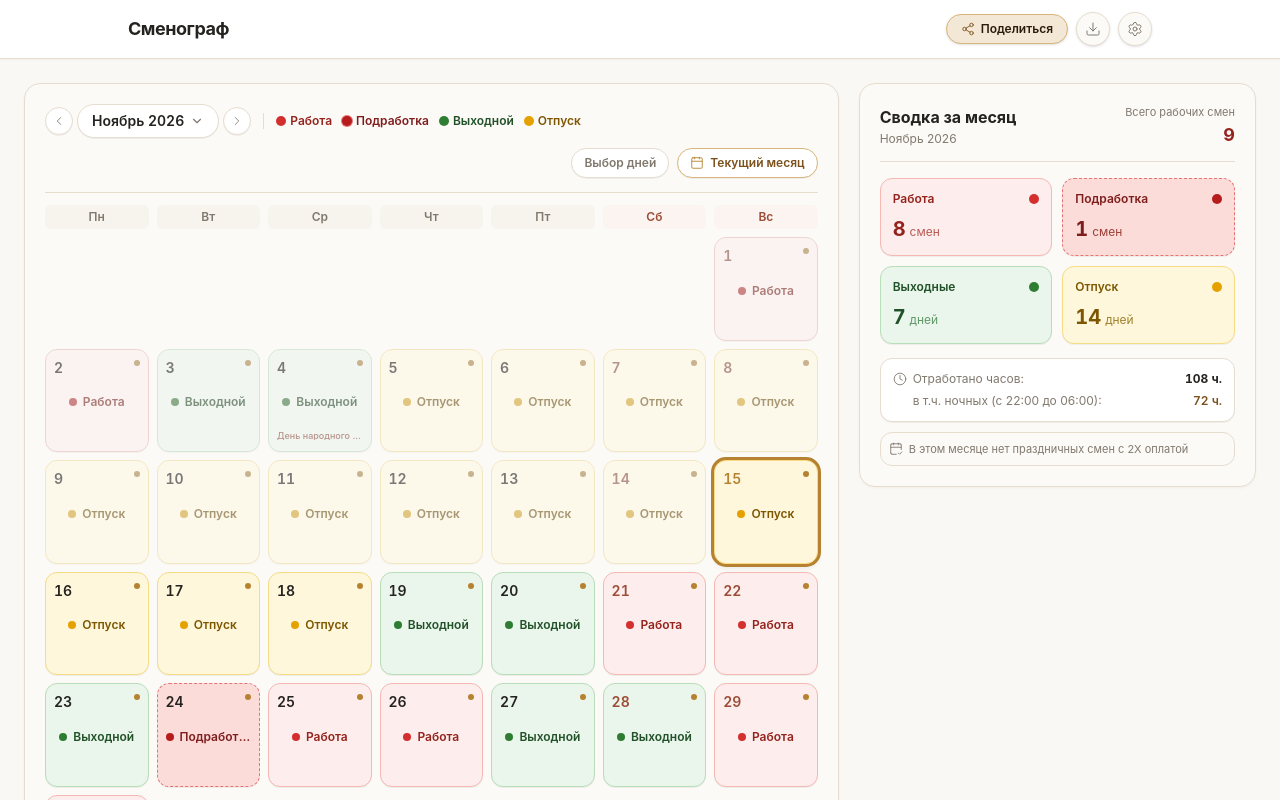
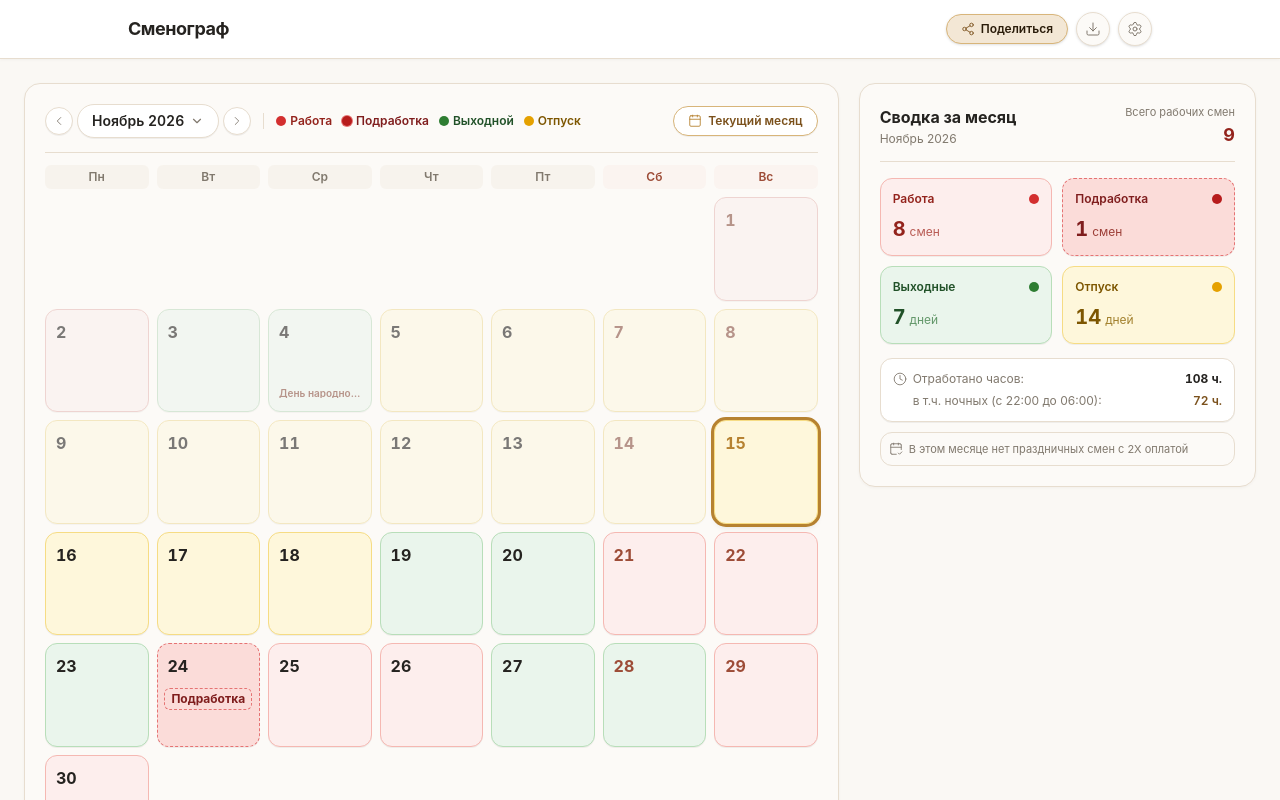
Before and after one commit to antajl/tabelium, a React (Vite) app: page / in a window 1280 px wide. Shown: the top 800 px of the page. Built offline with nearby package versions, Linux system fonts and the light colour scheme.

Commit message:
style: remove text clutter and dots from day cells, remove range mode button, rely on square colors

```diff
--- a/src/components/CalendarGrid.tsx
+++ b/src/components/CalendarGrid.tsx
@@ -43,11 +43,10 @@ export const CalendarGrid: React.FC<CalendarGridProps> = ({
   const firstDayOfWeek = days.length > 0 ? days[0].dayOfWeek : 1;
   const blankDaysCount = firstDayOfWeek - 1;
 
-  // Range Selection State (drag or click-tap)
+  // Range Selection State (click-and-drag or tap)
   const [rangeAnchor, setRangeAnchor] = useState<string | null>(null);
   const [rangeTarget, setRangeTarget] = useState<string | null>(null);
   const [isMouseDown, setIsMouseDown] = useState<boolean>(false);
-  const [isRangeMode, setIsRangeMode] = useState<boolean>(false);
 
   const rangeMin =
     rangeAnchor && rangeTarget
@@ -98,25 +97,10 @@ export const CalendarGrid: React.FC<CalendarGridProps> = ({
     if (isReadOnly) return;
     if (isMouseDown) {
       setIsMouseDown(false);
-      if (rangeAnchor === day.dateStr && !isRangeMode) {
-        // Single click -> open DayModal
+      if (rangeAnchor === day.dateStr) {
+        // Single click without drag -> open DayModal
         clearRange();
         onSelectDay(day);
-      }
-    }
-  };
-
-  const handleCellClick = (day: DayShiftInfo) => {
-    if (isReadOnly) {
-      onSelectDay(day);
-      return;
-    }
-    if (isRangeMode) {
-      if (!rangeAnchor) {
-        setRangeAnchor(day.dateStr);
-        setRangeTarget(day.dateStr);
-      } else {
-        setRangeTarget(day.dateStr);
       }
     }
   };
@@ -137,7 +121,7 @@ export const CalendarGrid: React.FC<CalendarGridProps> = ({
 
   return (
     <div className="bg-[#fcfaf7] rounded-2xl border border-[#e7ddcf] p-3 sm:p-5 shadow-[0_1px_3px_rgba(45,30,15,0.04)]">
-      {/* Single Horizontal Toolbar Line (CoursingStats / Procursus pattern) */}
+      {/* Single Horizontal Toolbar Line */}
       <div className="flex flex-wrap items-center justify-between gap-2.5 pb-3.5 mb-3 border-b border-[#e7ddcf]">
         {/* Left: Navigation, Dropdown, Divider, Inline Legend */}
         <div className="flex items-center gap-2 flex-wrap">
@@ -145,7 +129,7 @@ export const CalendarGrid: React.FC<CalendarGridProps> = ({
           <div className="flex items-center gap-1">
             <button
               onClick={onPrevMonth}
-              className="p-1.5 rounded-full bg-white hover:bg-[#f7f2ea] text-[#81796e] hover:text-[#252320] border border-[#e7ddcf] transition shadow-2xs active:scale-95"
+              className="p-1.5 rounded-full bg-white hover:bg-[#f7f2ea] text-[#81796e] hover:text-[#252320] border border-[#e7ddcf] transition shadow-2xs active:scale-95 cursor-pointer"
               title="Предыдущий месяц"
             >
               <ChevronLeft className="w-3.5 h-3.5" strokeWidth={1.5} />
@@ -160,7 +144,7 @@ export const CalendarGrid: React.FC<CalendarGridProps> = ({
 
             <button
               onClick={onNextMonth}
-              className="p-1.5 rounded-full bg-white hover:bg-[#f7f2ea] text-[#81796e] hover:text-[#252320] border border-[#e7ddcf] transition shadow-2xs active:scale-95"
+              className="p-1.5 rounded-full bg-white hover:bg-[#f7f2ea] text-[#81796e] hover:text-[#252320] border border-[#e7ddcf] transition shadow-2xs active:scale-95 cursor-pointer"
               title="Следующий месяц"
             >
               <ChevronRight className="w-3.5 h-3.5" strokeWidth={1.5} />
@@ -193,33 +177,15 @@ export const CalendarGrid: React.FC<CalendarGridProps> = ({
           </div>
         </div>
 
-        {/* Right: Actions */}
+        {/* Right: Today Button */}
         <div className="flex items-center gap-2 ml-auto">
-          {!isReadOnly && (
-            <button
-              type="button"
-              onClick={() => {
-                setIsRangeMode(!isRangeMode);
-                clearRange();
-              }}
-              className={`inline-flex items-center gap-1 px-3 py-1.5 rounded-full text-xs font-semibold border transition shadow-2xs active:scale-95 cursor-pointer ${
-                isRangeMode
-                  ? 'bg-[#b68231] text-white border-[#b68231]'
-                  : 'bg-white hover:bg-[#f7f2ea] text-[#81796e] hover:text-[#252320] border-[#e7ddcf]'
-              }`}
-              title="Режим выбора диапазона дней"
-            >
-              <span>Выбор дней</span>
-            </button>
-          )}
-
           <button
             onClick={onJumpToday}
-            className="inline-flex items-center gap-1.5 px-3 py-1.5 rounded-full bg-white hover:bg-[#f7f2ea] text-[#7b511c] border border-[#d8b57a] text-xs font-semibold shadow-2xs transition active:scale-95 cursor-pointer"
+            className="inline-flex items-center gap-1.5 px-3.5 py-1.5 rounded-full bg-white hover:bg-[#f7f2ea] text-[#7b511c] border border-[#d8b57a] text-xs font-semibold shadow-2xs transition active:scale-95 cursor-pointer"
             title="Перейти к текущему дню"
           >
             <CalendarIcon className="w-3.5 h-3.5 text-[#b68231]" strokeWidth={1.5} />
-            <span className="hidden sm:inline">Текущий месяц</span>
+            <span>Текущий месяц</span>
           </button>
         </div>
       </div>
@@ -241,11 +207,11 @@ export const CalendarGrid: React.FC<CalendarGridProps> = ({
         })}
       </div>
 
-      {/* Days Grid - Pure Square Cells with Consistent Vertical Horizon */}
+      {/* Days Grid - Clean Square Cells */}
       <div
         className="grid grid-cols-7 gap-1.5 sm:gap-2"
         onMouseLeave={() => {
-          if (isMouseDown && !isRangeMode) {
+          if (isMouseDown) {
             setIsMouseDown(false);
           }
         }}
@@ -269,8 +235,7 @@ export const CalendarGrid: React.FC<CalendarGridProps> = ({
               onMouseDown={() => handleCellMouseDown(day)}
               onMouseEnter={() => handleCellMouseEnter(day)}
               onMouseUp={() => handleCellMouseUp(day)}
-              onClick={() => handleCellClick(day)}
-              className={`relative flex flex-col justify-between aspect-square min-h-[64px] sm:min-h-[82px] md:min-h-[92px] p-1.5 sm:p-2 rounded-xl border select-none cursor-pointer transition-all shadow-2xs ${
+              className={`relative flex flex-col justify-between aspect-square min-h-[64px] sm:min-h-[82px] md:min-h-[92px] p-2 sm:p-2.5 rounded-xl border select-none cursor-pointer transition-all shadow-2xs ${
                 def.colorBg
               } ${def.colorBorder} ${
                 isInActiveRange
@@ -286,12 +251,12 @@ export const CalendarGrid: React.FC<CalendarGridProps> = ({
                   : ''
               }`}
             >
-              {/* Day Header (Number on Left, 2X/Status on Right) */}
+              {/* Day Header (Number on Left, 2X Tag on Right) */}
               <div className="flex items-start justify-between gap-1 leading-none">
                 <span
-                  className={`text-xs sm:text-sm font-semibold tabular-nums ${
+                  className={`text-sm sm:text-base font-bold tabular-nums ${
                     day.isToday
-                      ? 'text-[#b68231] font-bold'
+                      ? 'text-[#b68231]'
                       : isWeekend
                       ? 'text-[#9d4c37]'
                       : 'text-[#252320]'
@@ -300,36 +265,31 @@ export const CalendarGrid: React.FC<CalendarGridProps> = ({
                   {day.dayNumber}
                 </span>
 
-                {/* 2X Double Pay Tag or Overridden marker */}
-                {day.isDoublePay ? (
+                {/* 2X Double Pay Tag on Holidays */}
+                {day.isDoublePay && (
                   <span
-                    className="inline-flex items-center px-1 py-0.2 rounded-full text-[9px] font-bold bg-[#fbf4f0] text-[#9d4c37] border border-[#efc8b4] shrink-0"
+                    className="inline-flex items-center px-1.5 py-0.2 rounded-full text-[9px] font-bold bg-[#fbf4f0] text-[#9d4c37] border border-[#efc8b4] shrink-0"
                     title={`Двойная оплата: ${day.holidayName || 'Праздник РФ'}`}
                   >
                     2X
                   </span>
-                ) : day.isOverridden ? (
-                  <span
-                    className="w-1.5 h-1.5 rounded-full bg-[#b68231] shrink-0 mt-0.5"
-                    title="Статус изменен вручную"
-                  />
-                ) : null}
+                )}
               </div>
 
-              {/* Status Content (Centered on a Consistent Axis) */}
-              <div className="flex items-center justify-center gap-1.5 my-auto">
-                <span className={`w-2 h-2 rounded-full shrink-0 ${def.dotColor}`} />
-                <span className={`text-[11px] sm:text-xs font-semibold truncate ${def.colorText}`}>
-                  <span className="sm:hidden">{def.shortLabel}</span>
-                  <span className="hidden sm:inline">{def.label}</span>
-                </span>
+              {/* Center Area: only shown for Overtime to clearly identify extra shift */}
+              <div className="flex items-center justify-center my-auto">
+                {day.status === 'overtime' && (
+                  <span className="text-[10px] sm:text-xs font-bold text-[#7f1d1d] px-1.5 py-0.5 rounded-md bg-[#fbdcd9] border border-[#e57373] border-dashed">
+                    Подработка
+                  </span>
+                )}
               </div>
 
-              {/* Bottom Slot (Reserved for Holiday text, never displaces middle status) */}
+              {/* Bottom Slot (Reserved for Holiday text) */}
               <div className="h-3.5 sm:h-4 flex items-center justify-center overflow-hidden">
                 {day.holidayName ? (
                   <span
-                    className="text-[9px] text-[#9d4c37] font-medium truncate leading-none block text-center"
+                    className="text-[9px] sm:text-[10px] text-[#9d4c37] font-semibold truncate leading-none block text-center"
                     title={day.holidayName}
                   >
                     {day.holidayName}
@@ -342,7 +302,7 @@ export const CalendarGrid: React.FC<CalendarGridProps> = ({
       </div>
 
       {/* Floating Range Action Bar (Visible when multiple days selected) */}
-      {rangeMin && rangeMax && (
+      {rangeMin && rangeMax && rangeMin !== rangeMax && (
         <div className="sticky bottom-2 z-40 mt-4 p-3 bg-white/95 backdrop-blur-md border border-[#d8b57a] rounded-2xl shadow-xl flex flex-wrap items-center justify-between gap-2.5 animate-in fade-in-0 slide-in-from-bottom-2">
           <div className="flex items-center gap-2">
             <span className="text-xs font-semibold text-[#252320]">
@@ -357,35 +317,35 @@ export const CalendarGrid: React.FC<CalendarGridProps> = ({
             <button
               type="button"
               onClick={() => handleApplyRangeStatus('vacation')}
-              className="px-3 py-1 rounded-full text-xs font-semibold bg-[#fef7db] hover:bg-[#fdefbd] text-[#7d5600] border border-[#f6dc84] transition shadow-2xs active:scale-95"
+              className="px-3 py-1 rounded-full text-xs font-semibold bg-[#fef7db] hover:bg-[#fdefbd] text-[#7d5600] border border-[#f6dc84] transition shadow-2xs active:scale-95 cursor-pointer"
             >
               Отпуск
             </button>
             <button
               type="button"
               onClick={() => handleApplyRangeStatus('overtime')}
-              className="px-3 py-1 rounded-full text-xs font-semibold bg-[#fbdcd9] hover:bg-[#f8c8c3] text-[#7f1d1d] border border-[#e57373] border-dashed transition shadow-2xs active:scale-95"
+              className="px-3 py-1 rounded-full text-xs font-semibold bg-[#fbdcd9] hover:bg-[#f8c8c3] text-[#7f1d1d] border border-[#e57373] border-dashed transition shadow-2xs active:scale-95 cursor-pointer"
             >
               Подработка
             </button>
             <button
               type="button"
               onClick={() => handleApplyRangeStatus('work')}
-              className="px-3 py-1 rounded-full text-xs font-semibold bg-[#fdeeed] hover:bg-[#fbdcd9] text-[#93231c] border border-[#f5b8b2] transition shadow-2xs active:scale-95"
+              className="px-3 py-1 rounded-full text-xs font-semibold bg-[#fdeeed] hover:bg-[#fbdcd9] text-[#93231c] border border-[#f5b8b2] transition shadow-2xs active:scale-95 cursor-pointer"
             >
               Работа
             </button>
             <button
               type="button"
               onClick={() => handleApplyRangeStatus('off')}
-              className="px-3 py-1 rounded-full text-xs font-semibold bg-[#eaf5ec] hover:bg-[#ddf0e0] text-[#215128] border border-[#b8deb9] transition shadow-2xs active:scale-95"
+              className="px-3 py-1 rounded-full text-xs font-semibold bg-[#eaf5ec] hover:bg-[#ddf0e0] text-[#215128] border border-[#b8deb9] transition shadow-2xs active:scale-95 cursor-pointer"
             >
               Выходной
             </button>
             <button
               type="button"
               onClick={handleResetRangeStatus}
-              className="px-3 py-1 rounded-full text-xs font-semibold bg-[#f3ede4] hover:bg-[#e7ddcf] text-[#252320] border border-[#d8b57a] transition shadow-2xs active:scale-95 flex items-center gap-1"
+              className="px-3 py-1 rounded-full text-xs font-semibold bg-[#f3ede4] hover:bg-[#e7ddcf] text-[#252320] border border-[#d8b57a] transition shadow-2xs active:scale-95 flex items-center gap-1 cursor-pointer"
               title="Сбросить все дни диапазона к эталону 2/2"
             >
               <RotateCcw className="w-3 h-3 text-[#b68231]" strokeWidth={2} />
@@ -394,7 +354,7 @@ export const CalendarGrid: React.FC<CalendarGridProps> = ({
             <button
               type="button"
               onClick={clearRange}
-              className="p-1 rounded-full text-[#81796e] hover:text-[#252320] hover:bg-[#f3ede4] transition ml-1"
+              className="p-1 rounded-full text-[#81796e] hover:text-[#252320] hover:bg-[#f3ede4] transition ml-1 cursor-pointer"
               title="Снять выделение"
             >
               <X className="w-4 h-4" strokeWidth={1.5} />
```
